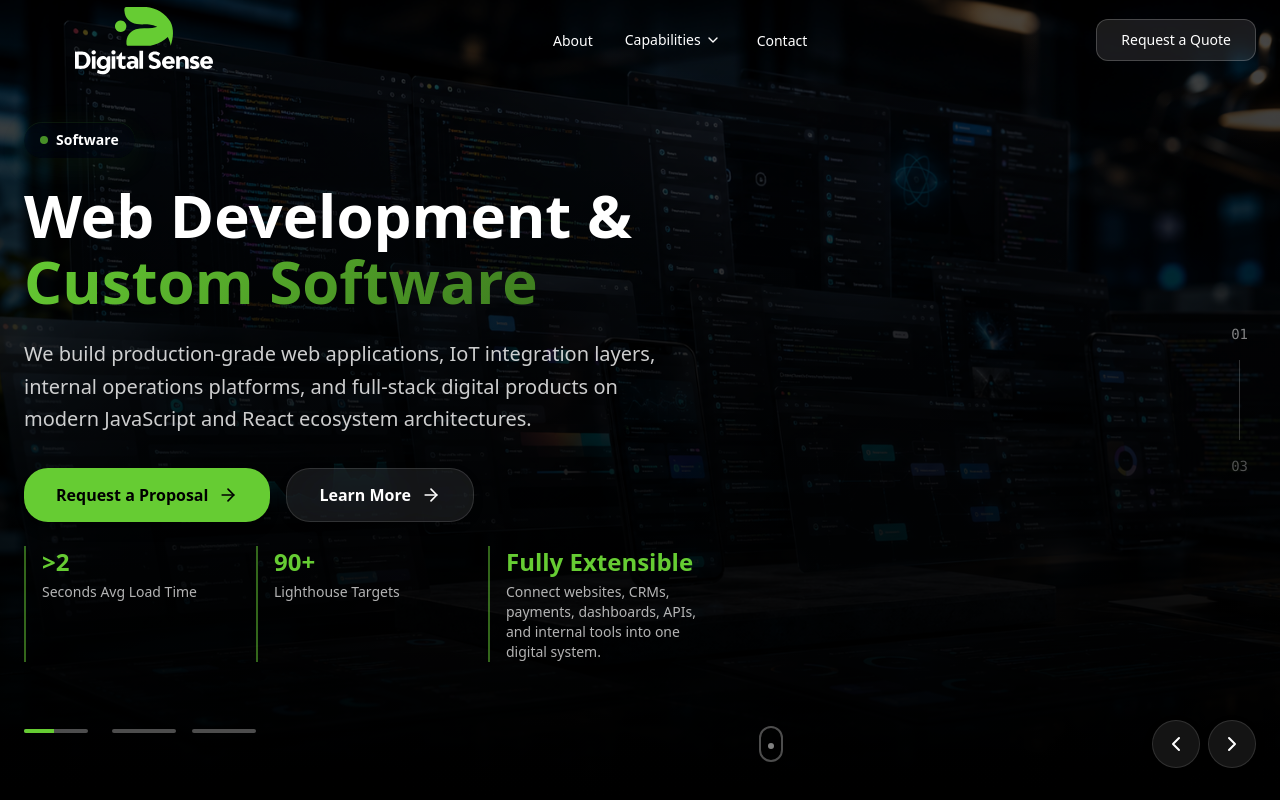
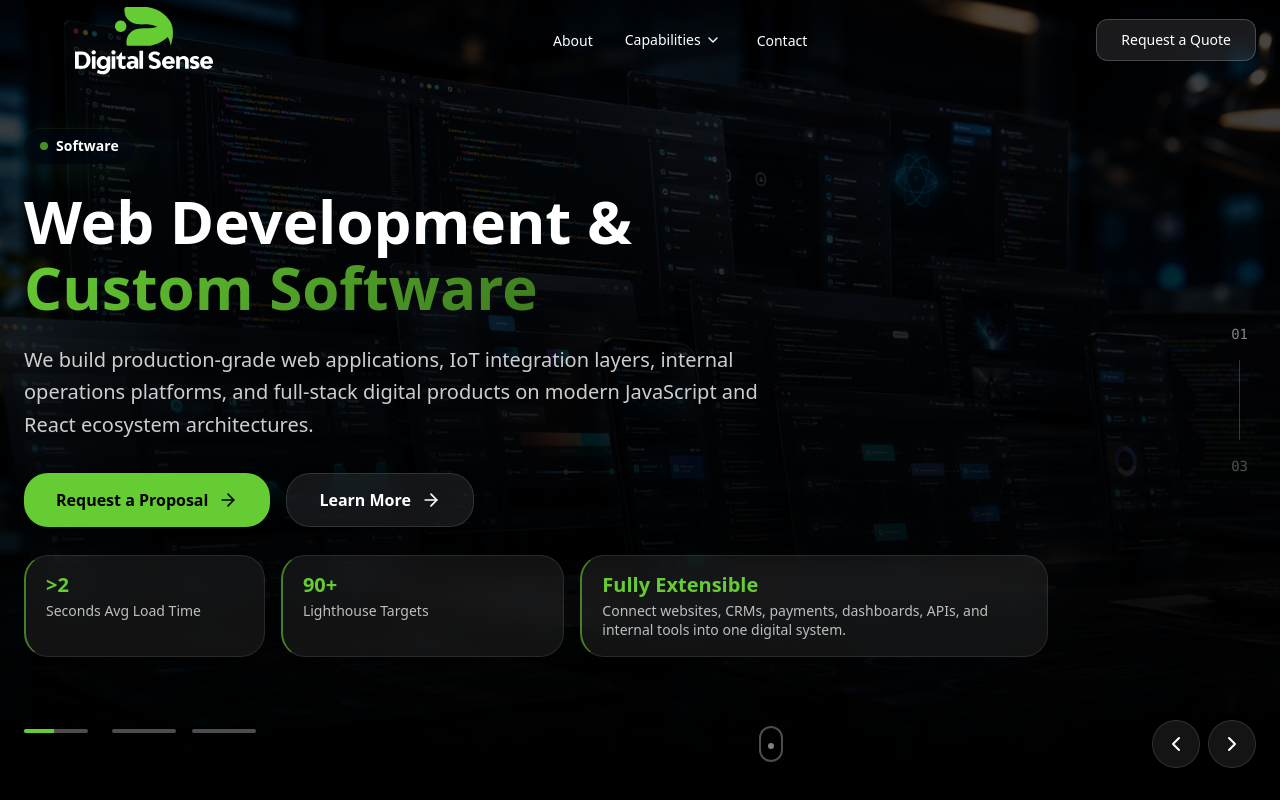
Before and after one commit to SandalaDev/digitalsense, a Next.js app: page / in a window 1280 px wide. Shown: the top 800 px of the page. Built offline with nearby package versions, Linux system fonts and the light colour scheme.

Commit message:
micropy div rev1

```diff
--- a/components/home/HeroSlider.tsx
+++ b/components/home/HeroSlider.tsx
@@ -25,10 +25,6 @@ interface HeroSlide {
         label: string;
     }[];
 }
-
-export function HeroSlider() {
-    const [currentSlide, setCurrentSlide] = useState(0);
-    const [direction, setDirection] = useState(0);
 
 const slides: HeroSlide[] = [
     {
@@ -96,6 +92,10 @@ export function HeroSlider() {
     },
 ];
 
+export function HeroSlider() {
+    const [currentSlide, setCurrentSlide] = useState(0);
+    const [direction, setDirection] = useState(0);
+
     const nextSlide = () => {
         setDirection(1);
         setCurrentSlide((prev) => (prev + 1) % slides.length);
@@ -114,11 +114,12 @@ export function HeroSlider() {
     // Auto-advance slides every 14 seconds
     useEffect(() => {
         const timer = setInterval(() => {
-            nextSlide();
+            setDirection(1);
+            setCurrentSlide((prev) => (prev + 1) % slides.length);
         }, 14000);
 
         return () => clearInterval(timer);
-    }, [currentSlide]);
+    }, []);
 
     const slideVariants = {
         enter: (direction: number) => ({
@@ -136,7 +137,7 @@ export function HeroSlider() {
     };
 
     return (
-        <section className="relative h-svh min-h-[600px] overflow-hidden">
+        <section className="relative h-svh min-h-[720px] overflow-hidden sm:min-h-[680px] lg:min-h-[760px]">
             <AnimatePresence initial={false} custom={direction} mode="wait">
                 <motion.div
                     key={currentSlide}
@@ -166,8 +167,8 @@ export function HeroSlider() {
                     </div>
 
                     {/* Content */}
-                    <div className="container-custom relative h-full flex items-end pb-28 sm:items-center sm:pt-20 sm:pb-24">
-                        <div className="max-w-4xl text-white space-y-4 sm:space-y-5 lg:space-y-6 2xl:space-y-8">
+                    <div className="container-custom relative z-10 h-full flex items-end pb-24 pt-28 sm:items-center sm:pt-24 sm:pb-24 lg:pb-28">
+                        <div className="w-full max-w-5xl text-white space-y-4 sm:space-y-5 lg:space-y-6 2xl:space-y-8">
                             <motion.div
                                 initial={{ opacity: 0, y: 30 }}
                                 animate={{ opacity: 1, y: 0 }}
@@ -193,7 +194,7 @@ export function HeroSlider() {
                                 initial={{ opacity: 0, y: 30 }}
                                 animate={{ opacity: 1, y: 0 }}
                                 transition={{ duration: 0.6, delay: 0.4 }}
-                                className="text-sm sm:text-base md:text-lg lg:text-xl 2xl:text-2xl text-white/80 max-w-2xl leading-relaxed"
+                                className="text-sm sm:text-base md:text-lg lg:text-xl 2xl:text-2xl text-white/80 max-w-3xl leading-relaxed"
                             >
                                 {slides[currentSlide].description}
                             </motion.p>
@@ -202,7 +203,7 @@ export function HeroSlider() {
                                 initial={{ opacity: 0, y: 30 }}
                                 animate={{ opacity: 1, y: 0 }}
                                 transition={{ duration: 0.6, delay: 0.5 }}
-                                className="flex flex-col sm:flex-row gap-3 sm:gap-3 md:gap-4 pt-1 sm:pt-2"
+                                className="flex flex-col min-[420px]:flex-row gap-3 sm:gap-3 md:gap-4 pt-1 sm:pt-2"
                             >
                                 <a
                                     href={slides[currentSlide].primaryCTA.href}
@@ -226,14 +227,19 @@ export function HeroSlider() {
                                     initial={{ opacity: 0, y: 30 }}
                                     animate={{ opacity: 1, y: 0 }}
                                     transition={{ duration: 0.6, delay: 0.6 }}
-                                    className="hidden sm:grid grid-cols-3 gap-4 md:gap-6 2xl:gap-8 max-w-2xl"
+                                    className="grid w-full max-w-5xl grid-cols-1 gap-2.5 pt-1 min-[520px]:grid-cols-3 sm:gap-3 md:grid-cols-[minmax(0,0.85fr)_minmax(0,1fr)_minmax(0,1.65fr)] lg:gap-4 2xl:gap-5"
                                 >
                                     {slides[currentSlide].stats.map((stat, index) => (
-                                        <div key={index} className="border-l-2 border-accent/50 pl-3 md:pl-4">
-                                            <div className="text-xl md:text-2xl 2xl:text-4xl font-bold mb-1 text-accent">
+                                        <div
+                                            key={index}
+                                            className="min-w-0 rounded-xl border border-white/10 bg-black/25 px-3 py-2.5 backdrop-blur-md min-[520px]:px-4 min-[520px]:py-3 md:border-l-2 md:border-l-accent/60 md:bg-white/[0.07] lg:px-5 lg:py-4"
+                                        >
+                                            <div className="text-base font-bold leading-tight text-accent sm:text-lg md:text-xl 2xl:text-3xl">
                                                 {stat.value}
                                             </div>
-                                            <div className="text-xs md:text-sm text-white/70">{stat.label}</div>
+                                            <div className="mt-1 text-[0.7rem] leading-snug text-white/72 sm:text-xs md:text-sm">
+                                                {stat.label}
+                                            </div>
                                         </div>
                                     ))}
                                 </motion.div>
```
Also changed, not shown: .agents/skills/frontend-design/SKILL.md (added), 2 other files (tests, documents, lock files or other folders). Lines whose indentation alone changed are shown as unchanged.
